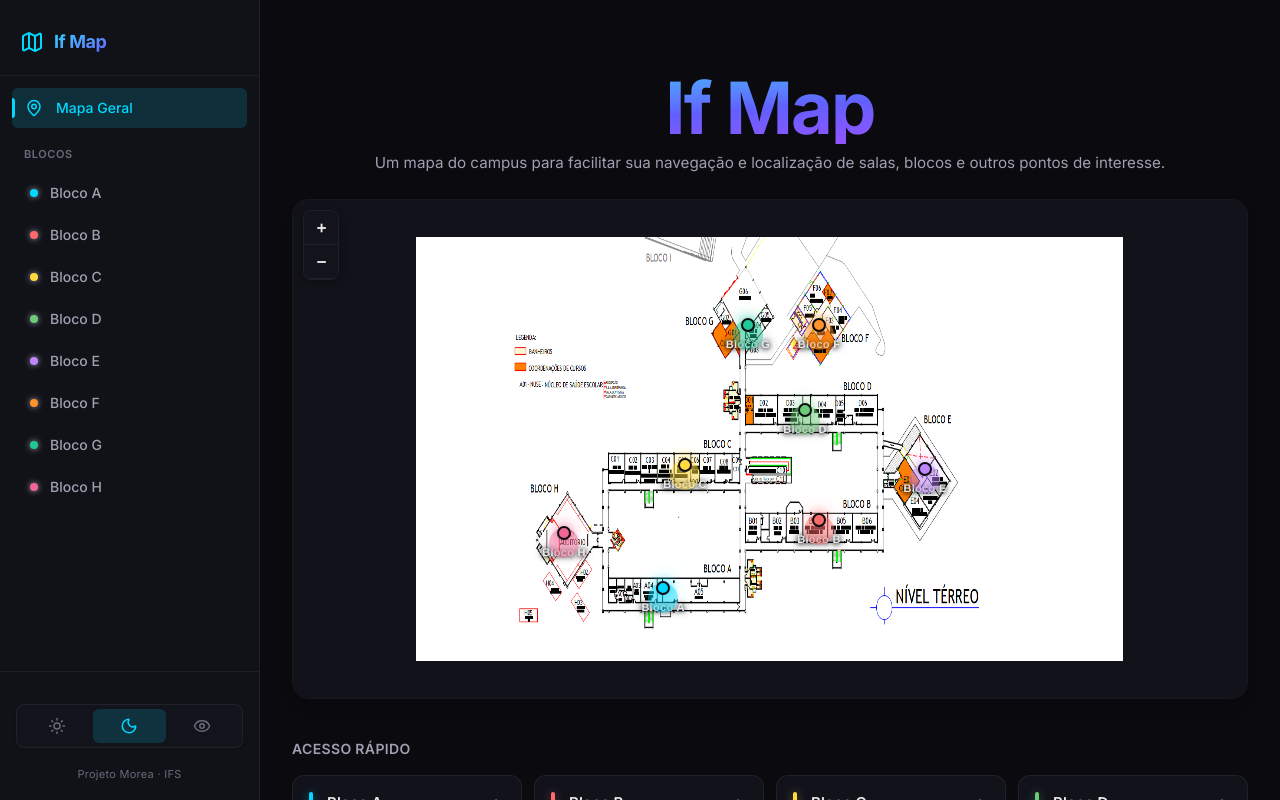
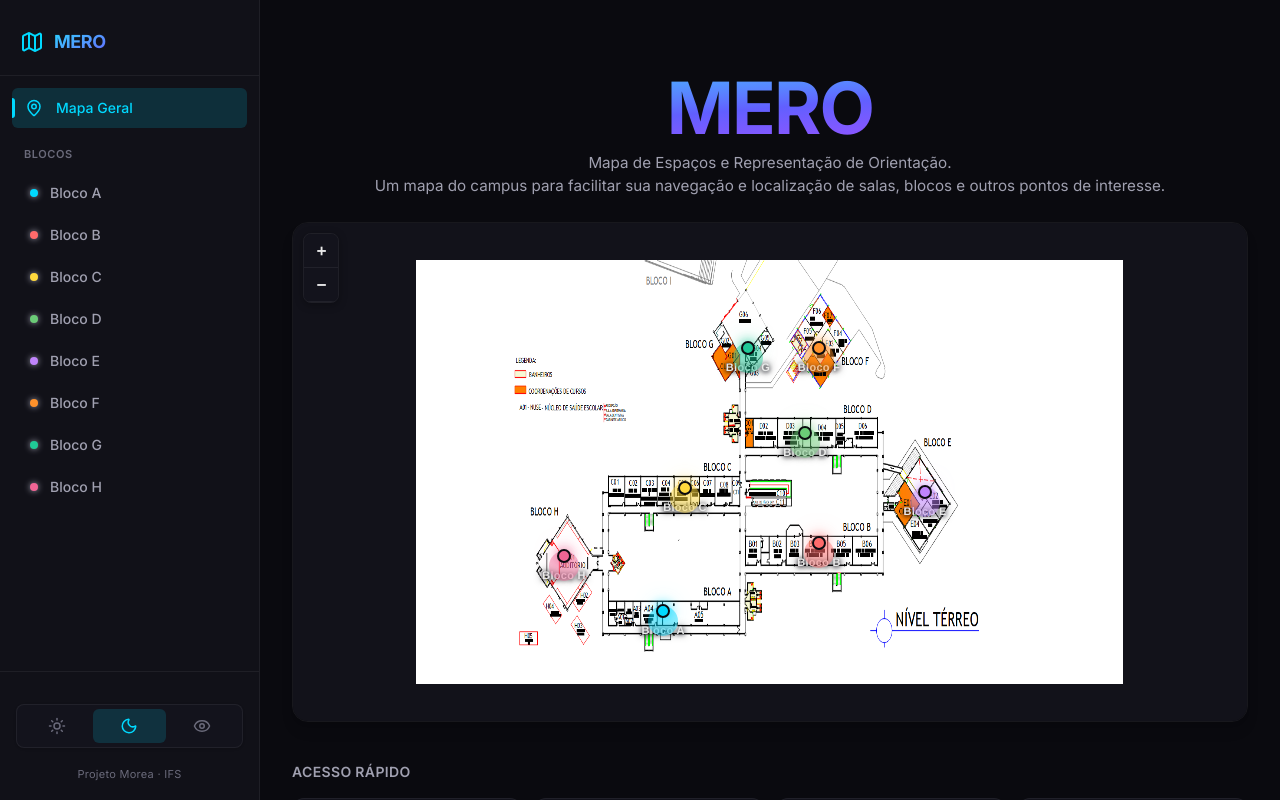
Before and after one commit to Morea-IFS/mapa-ifs-react, a Next.js app: page / in a window 1280 px wide. Shown: the top 800 px of the page. Built offline with nearby package versions, Linux system fonts and the light colour scheme.

Commit message:
Adicionando nome oficial - MERO

```diff
--- a/src/app/page.tsx
+++ b/src/app/page.tsx
@@ -22,8 +22,11 @@ export default function MapaGeralPage() {
     <div className="min-h-screen p-4 md:p-8 max-w-300 mx-auto animate-in fade-in duration-500">
       <div className="text-center py-10 pb-6">
         <h1 className="text-3xl md:text-7xl font-bold tracking-tight bg-linear-to-br from-destaque via-indigo-500 to-purple-500 bg-clip-text text-transparent mb-2">
-          If Map
+          MERO
         </h1>
+        <p className="text-[0.95rem] text-texto-secundario">
+          Mapa de Espaços e Representação de Orientação.
+        </p>
         <p className="text-[0.95rem] text-texto-secundario">
           Um mapa do campus para facilitar sua navegação e localização de salas, blocos e outros pontos de interesse.
         </p>
--- a/src/components/SideBar.tsx
+++ b/src/components/SideBar.tsx
@@ -52,7 +52,7 @@ export default function SideBar() {
           <div className="flex items-center gap-2.5">
             <span className="text-2xl" aria-hidden="true"><Map className="text-destaque" /></span>
             <span className="text-lg font-bold bg-linear-to-br from-destaque to-indigo-500 bg-clip-text text-transparent tracking-tight">
-              If Map
+              MERO
             </span>
           </div>
         </div>
--- a/src/data/blocos.ts
+++ b/src/data/blocos.ts
@@ -1,6 +1,5 @@
 import { BlocoData } from '../types';
 
-// Import all floor plan images
 import blocoAInferior from '@/assets/mapas/blocoA_inferior.png';
 import blocoASuperior from '@/assets/mapas/blocoA_superior.png';
 import blocoBInferior from '@/assets/mapas/blocoB_inferior.png';
```
